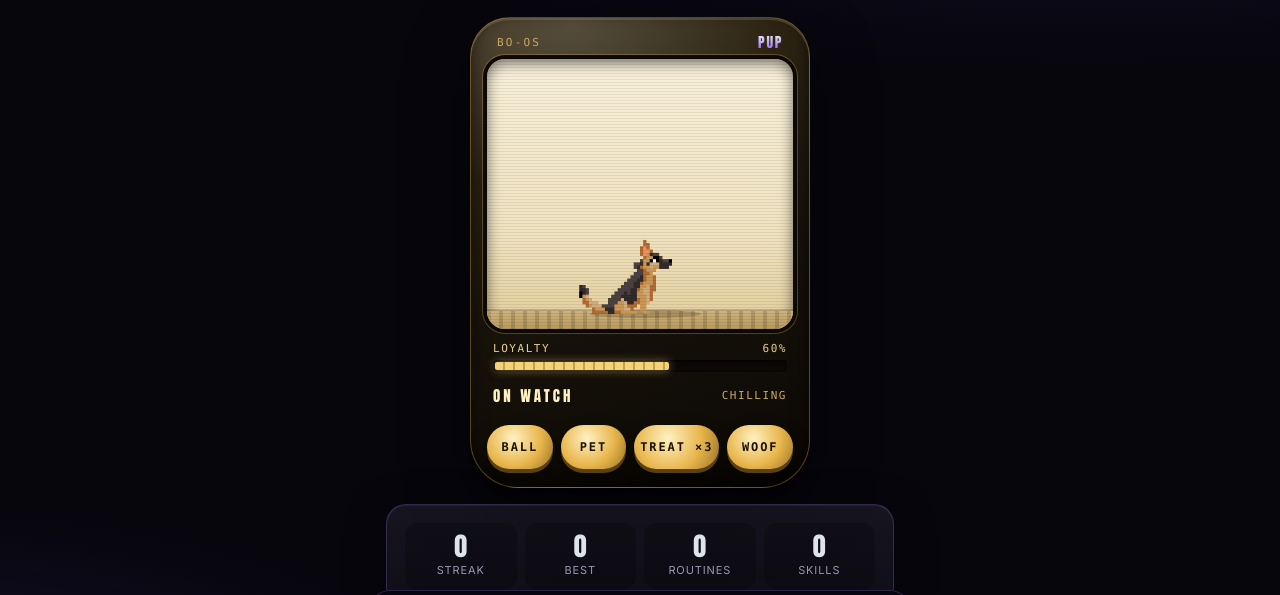
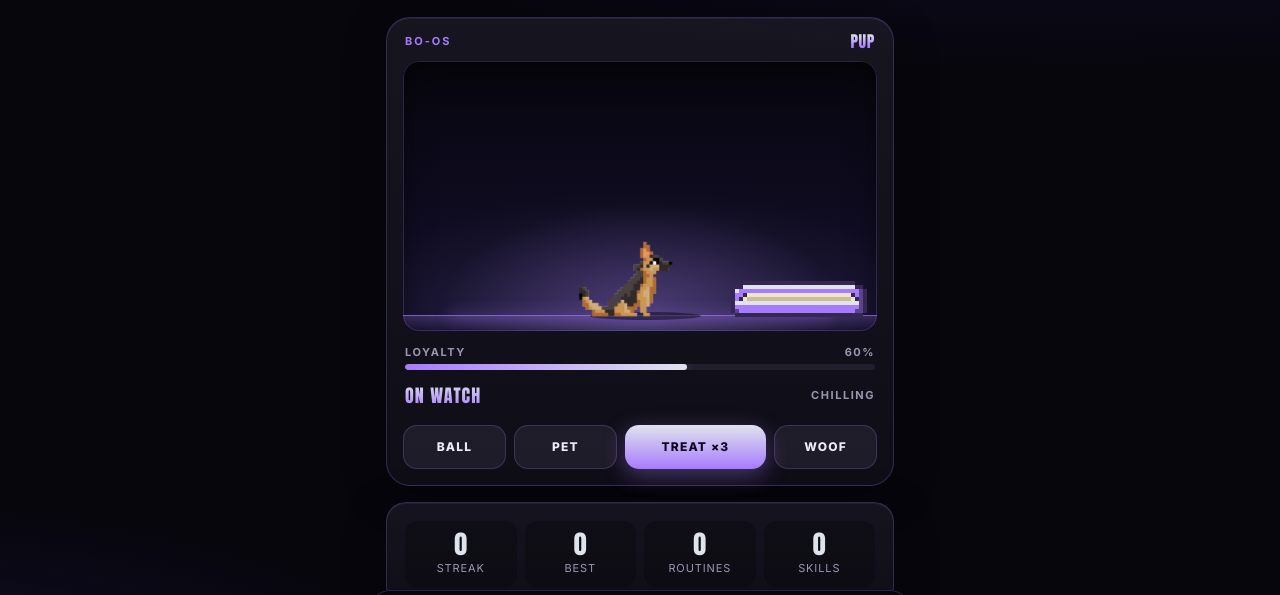
Before and after one commit to k-erby/hell-yeah, a website built with Vite: page index.html in a window 1280 px wide. Both pictures are taken after a click on the button 850 px from the left and 63 px from the top of the page. Shown: the part 138-733 px from the top of the page. Built offline with nearby package versions, Linux system fonts and the light colour scheme.

Commit message:
the dog needs a bed :<

```diff
--- a/src/pets/pet.ts
+++ b/src/pets/pet.ts
@@ -2,6 +2,7 @@ import { bbox, build, frameInner, SITTING, SPRITE_H, SPRITE_W, type HeadV, type
 import { sfx } from '../effects/fx';
 import type { Mood } from '../app/types';
 import { tx } from '../lib/i18n';
+import { ballSvg, BALL_W, bedFrontSvg, bedSvg, BED_W } from './props';
 import type { dog } from '../text/dog';
 
 type StatusKey = keyof typeof dog.status;
@@ -47,6 +48,9 @@ const SH = SPRITE_H * PX;
 const FPX = 11; // close-up: screen px per sprite pixel
 const GROUND = 18;
 const GRAVITY = 900;
+const BALL_R = (BALL_W * PX) / 2;
+/** Lying down, his body sits this far ahead of the sprite's centre (in the way he faces). */
+const BODY_AHEAD = 2 * PX;
 
 const STAND_MOUTH = build({ fam: 'stand', head: 'up', tail: 'hang' }, 0, 'locked-in').mouth;
 const MOUTH_X = (STAND_MOUTH[0] + 0.5 - SPRITE_W / 2) * PX; // snout tip, relative to sprite centre
@@ -116,7 +120,7 @@ export class Pet {
   // ---- DOM
   private scene: HTMLElement | null = null;
   private els: {
-    pet: HTMLElement; sprite: HTMLElement; svg: SVGElement; ball: HTMLElement; zzz: HTMLElement; bark: HTMLElement;
+    pet: HTMLElement; sprite: HTMLElement; svg: SVGElement; ball: HTMLElement; bed: HTMLElement; bedOver: HTMLElement; zzz: HTMLElement; bark: HTMLElement;
     close: HTMLElement; face: SVGElement; treat: HTMLElement;
     status: HTMLElement; petBtn: HTMLElement | null; treatBtn: HTMLElement | null;
   } | null = null;
@@ -139,7 +143,8 @@ export class Pet {
     scene.innerHTML = `
       <div class="yard">
         <div class="ground"></div>
-        <div class="toy-ball" hidden></div>
+        <div class="bed-spot">${bedSvg(PX)}</div>
+        <div class="toy-ball" hidden>${ballSvg(PX)}</div>
         <div class="pet">
           <div class="pet-sprite">
             <svg class="bo" viewBox="0 0 ${SPRITE_W} ${SPRITE_H}" width="${SW}" height="${SH}" shape-rendering="crispEdges"></svg>
@@ -148,6 +153,7 @@ export class Pet {
           </div>
           <div class="zzz"><i>Z</i><i>z</i><i>z</i></div>
         </div>
+        <div class="bed-spot bed-over" hidden>${bedFrontSvg(PX)}</div>
       </div>
       <div class="close">
         <svg class="face bo" viewBox="${c.x} ${c.y} ${c.w} ${c.h}" width="${c.w * FPX}" height="${c.h * FPX}" shape-rendering="crispEdges"></svg>
@@ -159,6 +165,8 @@ export class Pet {
       sprite: scene.querySelector('.pet-sprite')!,
       svg: scene.querySelector('.pet svg.bo')!,
       ball: scene.querySelector('.toy-ball')!,
+      bed: scene.querySelector('.bed-spot')!,
+      bedOver: scene.querySelector('.bed-over')!,
       zzz: scene.querySelector('.pet .zzz')!,
       bark: scene.querySelector('.bark-lines')!,
       close: scene.querySelector('.close')!,
@@ -335,13 +343,7 @@ export class Pet {
   private decide(): Act[] {
     const env = this.env();
     if (this.dozing()) {
-      const tired = [
-        this.walkTo(rand(this.W * 0.3, this.W * 0.7), 40, 'gettingSleepy'),
-        this.wait(1.2, 'yawn', '', 'yawning'),
-        this.wait(1, 'lie', '', 'gettingComfy'),
-        this.sleep(),
-      ];
-      return Math.abs(this.x - this.W / 2) < this.W * 0.35 ? tired.slice(1) : tired;
+      return [...this.toBed(40, 'gettingSleepy'), this.wait(1.2, 'yawn', '', 'yawning'), this.wait(1, 'lie', '', 'gettingComfy'), this.sleep()];
     }
     const entries = Object.entries(WEIGHTS[env.mood]) as [Behaviour, number][];
     let r = Math.random() * entries.reduce((a, [, w]) => a + w, 0);
@@ -404,7 +406,7 @@ export class Pet {
         return seq;
       }
       case 'rest':
-        return [this.wait(0.6, 'lie', '', 'lyingDown'), this.wait(rand(4, 9), 'lie', mood === 'sulking' ? 'droop' : 'wag', 'resting')];
+        return [...(chance(0.5) ? this.toBed(sp * 0.8, 'headingToBed') : []), this.wait(0.6, 'lie', '', 'lyingDown'), this.wait(rand(4, 9), 'lie', mood === 'sulking' ? 'droop' : 'wag', 'resting')];
       case 'scratch':
         return [this.wait(0.3, 'sit', ''), this.wait(1.5, 'scratch', '', 'scratching'), this.wait(0.5, 'shake', '', 'shakingItOff'), this.wait(1, 'sit', wag, 'chilling')];
       case 'yawn':
@@ -447,6 +449,27 @@ export class Pet {
         return false;
       },
     };
+  }
+
+  /** Where his bed is (its centre), tucked into the right side of the yard. */
+  private bedX() {
+    return this.W - (BED_W * PX) / 2 - 10;
+  }
+
+  /** Where he stands so his body lands in the bed, facing `dir`. */
+  private bedSpot(dir: 1 | -1) {
+    return this.bedX() - BODY_AHEAD * dir;
+  }
+
+  private inBed() {
+    return this.anim !== 'walk' && this.anim !== 'run' && Math.abs(this.x - this.bedSpot(this.facing)) < 6;
+  }
+
+  /** Walk over to the bed (nothing if he's already in it). */
+  private toBed(speed: number, label: StatusKey): Act[] {
+    if (this.inBed()) return [];
+    const dir: 1 | -1 = this.bedX() >= this.x ? 1 : -1;
+    return [this.walkTo(this.bedSpot(dir), speed, label), this.face(dir)];
   }
 
   private face(dir: 1 | -1): Act {
@@ -604,7 +627,7 @@ export class Pet {
     if (b.on) {
       if (b.carried) {
         b.x = this.x + this.facing * (this.mouth[0] + 0.5 - SPRITE_W / 2) * PX;
-        b.y = (SPRITE_H - this.mouth[1] - 2) * PX - 6;
+        b.y = (SPRITE_H - this.mouth[1] - 2) * PX + 1 - BALL_R;
       } else {
         b.vy -= GRAVITY * dt;
         b.x += b.vx * dt;
@@ -617,11 +640,11 @@ export class Pet {
           } else b.vy = 0;
         }
         if (b.y === 0) b.vx *= Math.pow(0.2, dt);
-        if (b.x < 8) {
-          b.x = 8;
+        if (b.x < BALL_R) {
+          b.x = BALL_R;
           b.vx = Math.abs(b.vx) * 0.6;
-        } else if (b.x > this.W - 8) {
-          b.x = this.W - 8;
+        } else if (b.x > this.W - BALL_R) {
+          b.x = this.W - BALL_R;
           b.vx = -Math.abs(b.vx) * 0.6;
         }
       }
@@ -974,7 +997,10 @@ export class Pet {
     }
     const b = this.ball;
     els.ball.hidden = !b.on;
-    if (b.on) els.ball.style.transform = `translate3d(${(b.x - 7).toFixed(1)}px, ${(-b.y).toFixed(1)}px, 0)`;
+    if (b.on) els.ball.style.transform = `translate3d(${(b.x - BALL_R).toFixed(1)}px, ${(-b.y).toFixed(1)}px, 0)`;
+    const bedLeft = `${(this.bedX() - (BED_W * PX) / 2).toFixed(0)}px`;
+    if (els.bed.style.left !== bedLeft) els.bed.style.left = els.bedOver.style.left = bedLeft;
+    els.bedOver.hidden = !this.inBed();
 
     // ---- close-up: the same sprite, zoomed in on his head
     if (this.view === 'close') {
--- /dev/null
+++ b/src/pets/props.ts
@@ -0,0 +1,66 @@
+/* ============================================================
+   Yard props (bed, ball), drawn as pixel art at the same scale as the pets.
+   Each letter is one sprite pixel; '.' is empty. Colours come from CSS
+   classes (.n, .m, ...) so the bed follows the theme. See styles.css → "props".
+   ============================================================ */
+
+/** Turn a pixel grid into SVG rects, merging runs of the same colour. */
+function pixels(rows: string[]): string {
+  let out = '';
+  rows.forEach((row, y) => {
+    for (let x = 0; x < row.length; ) {
+      const c = row[x];
+      let len = 1;
+      while (row[x + len] === c) len++;
+      if (c !== '.') out += `<rect class="${c}" x="${x}" y="${y}" width="${len}" height="1"/>`;
+      x += len;
+    }
+  });
+  return out;
+}
+
+function svg(rows: string[], px: number, cls: string): string {
+  const w = rows[0].length;
+  const h = rows.length;
+  return `<svg class="prop ${cls}" viewBox="0 0 ${w} ${h}" width="${w * px}" height="${h * px}" shape-rendering="crispEdges">${pixels(rows)}</svg>`;
+}
+
+/*
+  Bed: a round dog bed seen from the side.
+  n outline · h rim highlight · m rim · s rim shade · c cushion · d cushion shade
+*/
+const BED = [
+  '...nnnnnnnnnnnnnnnnnnnnnnnnnnnn...',
+  '.nnhhhhhhhhhhhhhhhhhhhhhhhhhhhhnn.',
+  'nhmmmmmmmmmmmmmmmmmmmmmmmmmmmmmmsn',
+  'nmmnccccccccccccccccccccccccccnmsn',
+  'nmncddddddddddddddddddddddddddcnsn',
+];
+/** The front lip. Also drawn on its own over the pet when it's lying in the bed. */
+const BED_FRONT = [
+  'nhhhhhhhhhhhhhhhhhhhhhhhhhhhhhhhsn',
+  'nmmmmmmmmmmmmmmmmmmmmmmmmmmmmmmmsn',
+  'nsmmmmmmmmmmmmmmmmmmmmmmmmmmmmmssn',
+  '.nnnnnnnnnnnnnnnnnnnnnnnnnnnnnnnn.',
+];
+
+export const BED_W = BED[0].length;
+/** Bed rows above the front lip (the lip starts at this row). */
+export const BED_LIP = BED.length;
+
+export const bedSvg = (px: number) => svg([...BED, ...BED_FRONT], px, 'bed');
+/** Just the front lip, padded so it lines up with bedSvg(). */
+export const bedFrontSvg = (px: number) => svg([...BED.map((r) => '.'.repeat(r.length)), ...BED_FRONT], px, 'bed bed-front');
+
+/*
+  Ball: n outline · w shine · r red · d shade
+*/
+const BALL = [
+  '.nnn.',
+  'nwrrn',
+  'nrrrn',
+  'nrrdn',
+  '.nnn.',
+];
+export const BALL_W = BALL[0].length;
+export const ballSvg = (px: number) => svg(BALL, px, 'ball');
--- a/src/styles.css
+++ b/src/styles.css
@@ -423,12 +423,21 @@ input:focus, textarea:focus { outline: none; border-color: var(--accent); box-sh
 .pet.anim-dig .dirt { display: block; }
 @keyframes dirt { 0% { translate: 0 0; opacity: 1; } 100% { translate: -46px -26px; opacity: 0; } }
 
-/* toys */
-.toy-ball {
-  position: absolute; left: 0; bottom: 18px; width: 14px; height: 14px; border-radius: 3px;
-  background: radial-gradient(circle at 35% 30%, #fff 0 2px, #ff3d8b 2.5px 100%);
-  box-shadow: 0 0 0 2px #16110a; pointer-events: none; will-change: transform;
-}
+/* props: pixel art from src/pets/props.ts. Bed colours follow the theme.
+   Outlines (.n) are a dark version of each prop's own colour, not black. */
+.toy-ball { position: absolute; left: 0; bottom: 16px; pointer-events: none; will-change: transform; }
+.prop { display: block; overflow: visible; }
+.bed-spot { position: absolute; left: 0; bottom: 14px; pointer-events: none; }
+.bed .n { fill: color-mix(in srgb, var(--accent) 32%, #000); }
+.bed .h { fill: var(--accent2); }
+.bed .m { fill: var(--accent); }
+.bed .s { fill: color-mix(in srgb, var(--accent) 55%, #000); }
+.bed .c { fill: #efe4cc; }
+.bed .d { fill: #cbbd9c; }
+.ball .n { fill: #7a2016; }
+.ball .w { fill: #fff; }
+.ball .r { fill: #ff614d; }
+.ball .d { fill: #b8392b; }
 
 /* bark lines (inside the flipped sprite, so they point the way he faces) */
 .bark-lines { display: none; position: absolute; left: 138px; top: 50px; width: 20px; height: 30px; }
@@ -572,3 +581,74 @@ input:focus, textarea:focus { outline: none; border-color: var(--accent); box-sh
 .lock-in { margin-top: 8px; padding: 8px 10px; border-radius: 10px; background: rgba(0,0,0,.28); border-left: 3px solid var(--accent); font-size: 14px; }
 .from-learning { margin-top: 8px; padding-top: 8px; border-top: 1px solid var(--line); font-size: 14px; color: var(--muted); }
 .from-learning small { display: block; font-size: 11px; text-transform: uppercase; letter-spacing: .06em; margin-bottom: 2px; }
+
+/* ============================================================
+   EXPERIMENT: dog tab in the app's own style.
+   Overrides the bronze handheld + cream LCD above. Sprites untouched.
+   To throw it away: delete from here to the end of the file.
+   ============================================================ */
+
+/* The handheld becomes a card: same glass, border and theme colours as the rest. */
+.device {
+  max-width: none; padding: 16px; border-radius: 24px;
+  background: linear-gradient(180deg, var(--surface2), var(--surface));
+  border: 1px solid var(--line);
+  box-shadow: 0 10px 40px rgba(0,0,0,.35), inset 0 1px 0 rgba(255,255,255,.05);
+}
+.device-top { padding: 0 2px 12px; font: 700 11px/1 Inter, system-ui, sans-serif; letter-spacing: .18em; color: var(--accent); }
+.stage-name { font-size: 16px; letter-spacing: .04em; }
+
+/* The screen becomes a dark stage with a spotlight in the theme colour. */
+.screen {
+  border-radius: 16px;
+  background:
+    radial-gradient(60% 55% at 50% 92%, color-mix(in srgb, var(--accent) 30%, transparent), transparent 70%),
+    radial-gradient(90% 70% at 50% 100%, color-mix(in srgb, var(--accent2) 10%, transparent), transparent 75%),
+    linear-gradient(180deg, var(--bg) 0%, var(--bg2) 100%);
+  box-shadow: inset 0 0 0 1px var(--line), inset 0 10px 30px rgba(0,0,0,.5);
+}
+.scan { display: none; }
+.ground {
+  height: 16px; box-shadow: none;
+  background: linear-gradient(180deg, color-mix(in srgb, var(--accent) 22%, transparent), transparent);
+  border-top: 1px solid color-mix(in srgb, var(--accent) 70%, transparent);
+}
+.ground::before { content: ''; position: absolute; inset: -1px 10% auto; height: 1px; box-shadow: 0 0 14px 2px var(--glow); }
+.pet::before { background: rgba(0,0,0,.45); }
+/* A thin light rim so the dark parts of the dog don't vanish on the dark stage. */
+.pet .bo, .face { filter: drop-shadow(0 0 .6px color-mix(in srgb, var(--accent2) 70%, transparent)); }
+
+/* Bits drawn in near-black for the old cream screen, now light so they show up. */
+.bark-lines i { background: var(--accent2); }
+.zzz i { color: var(--accent2); }
+.treat-biscuit, .treat-biscuit::before, .treat-biscuit::after, .sparkle { box-shadow: 0 0 0 2px rgba(0,0,0,.6); }
+
+/* Meter and status: same look as the XP bar and labels elsewhere. */
+.device-meter { padding: 16px 2px 0; color: var(--muted); font: 700 11px/1 Inter, system-ui, sans-serif; letter-spacing: .14em; }
+.meter { height: 6px; padding: 0; border-radius: 99px; background: var(--surface2); box-shadow: none; overflow: hidden; }
+.meter i { border-radius: inherit; background: linear-gradient(90deg, var(--accent), var(--accent2)); box-shadow: 0 0 12px var(--glow); }
+.mood-label {
+  font: 18px Anton, Impact, sans-serif; letter-spacing: .06em;
+  background: linear-gradient(180deg, var(--accent2), var(--accent)); -webkit-background-clip: text; background-clip: text; color: transparent;
+}
+#bo-status { font: 700 11px/1.2 Inter, system-ui, sans-serif; color: var(--muted); }
+
+/* Buttons: the app's pill buttons. Treat is the primary one. */
+.device-btns { gap: 8px; margin-top: 16px; }
+.dbtn, .dbtn.wide {
+  max-width: none; height: 44px; border-radius: 14px; border: 1px solid var(--line);
+  font: 800 12px/1 Inter, system-ui, sans-serif; letter-spacing: .1em; color: var(--text);
+  background: var(--surface2); box-shadow: none; transition: transform .12s;
+}
+.dbtn.wide { flex: 1.4; border: 0; color: var(--on-accent); background: linear-gradient(180deg, var(--accent2), var(--accent)); box-shadow: 0 6px 22px var(--glow); }
+.dbtn:active, .dbtn.wide:active { transform: scale(.96); box-shadow: none; }
+
+/* The little dog on Today: same stage look. */
+.mini-bo { background: linear-gradient(180deg, var(--surface2), var(--surface)); box-shadow: 0 6px 24px rgba(0,0,0,.4); }
+.mini-bo .lcd {
+  background:
+    radial-gradient(70% 50% at 50% 100%, color-mix(in srgb, var(--accent) 35%, transparent), transparent 75%),
+    linear-gradient(180deg, var(--bg), var(--bg2));
+  box-shadow: inset 0 0 0 1px var(--line);
+}
+.mini-bo .bo { filter: drop-shadow(0 0 .5px color-mix(in srgb, var(--accent2) 70%, transparent)); }
--- a/src/text/dog.ts
+++ b/src/text/dog.ts
@@ -65,6 +65,7 @@ export const dog = {
     asleepRub: 'asleep · rub to wake',
     stillAsleep: 'still asleep',
     gettingSleepy: 'getting sleepy',
+    headingToBed: 'heading to bed',
     gettingComfy: 'getting comfy',
     wakingUp: 'waking up',
     yawning: 'yawning',
```
